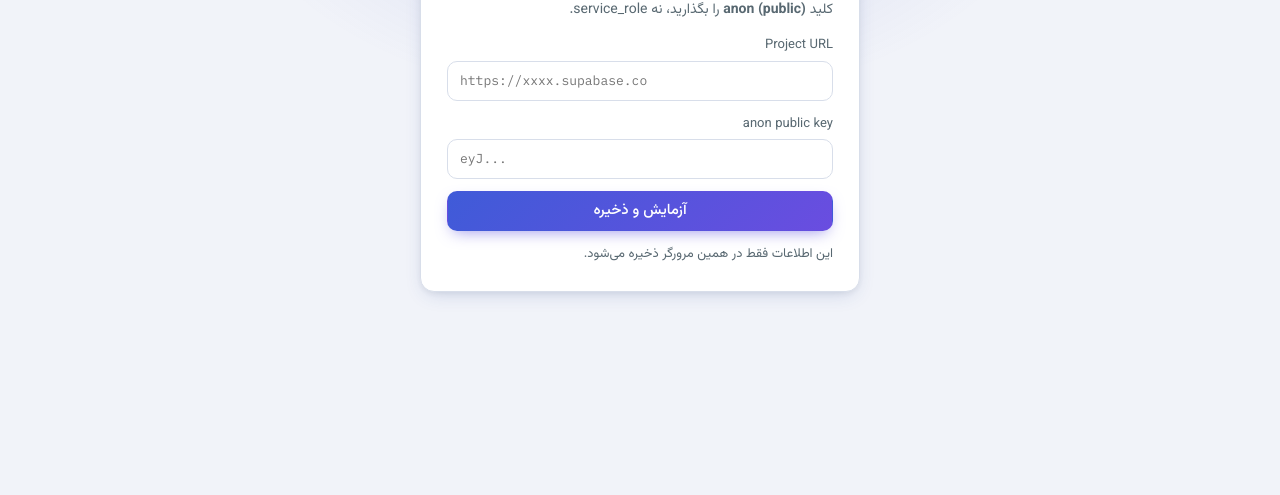
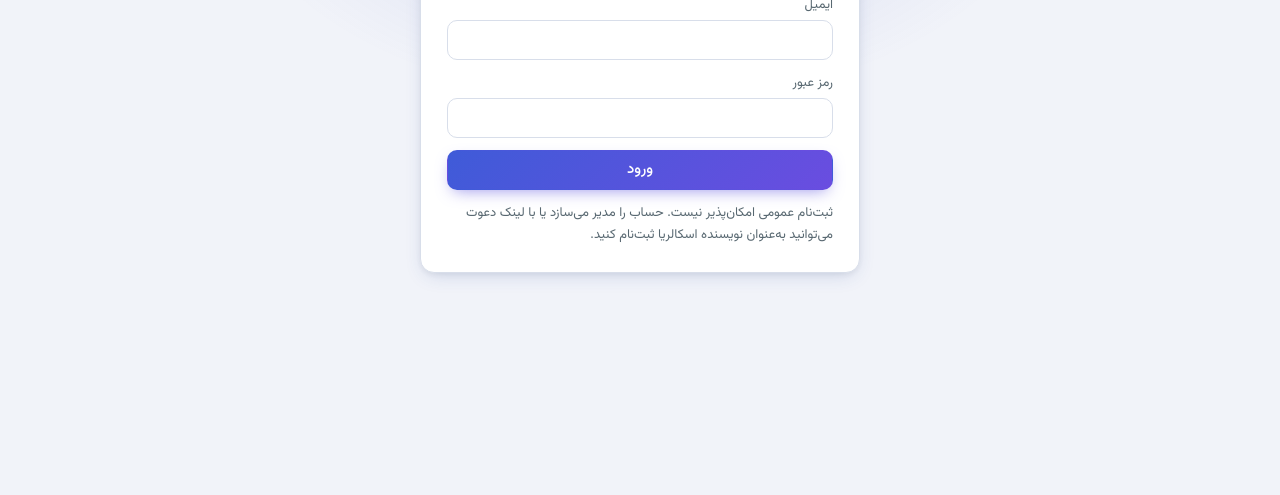
Before and after one commit to riseislamicstudies/translation-line, a plain HTML site: page index.html in a window 1280 px wide. Shown: the part 305-800 px from the top of the page. Drawn offline with nearby package versions, Linux system fonts and the light colour scheme.

Commit message:
Built-in Supabase connection (no setup screen)
Co-Authored-By: Claude Sonnet 5.5 <noreply@anthropic.com>
Claude-Session: https://claude.ai/code/session_01Hukc44j5oDzawRDucnk5dK

```diff
--- a/index.html
+++ b/index.html
@@ -768,6 +768,8 @@ try { var _t = localStorage.getItem('tl_theme'); if (_t !== 'dark' && _t !== 'li
   const LS = 'tl_cfg_v1';
   let cfg = null;
   try { cfg = JSON.parse(localStorage.getItem(LS)); } catch (_) { cfg = null; }
+  // Built-in connection (public URL + anon key, safe by design): no per-browser setup needed.
+  if (!cfg || !cfg.url || !cfg.key) cfg = { url: 'https://tersvbytrecqzuzkthfa.supabase.co', key: 'eyJhbGciOiJIUzI1NiIsInR5cCI6IkpXVCJ9.eyJpc3MiOiJzdXBhYmFzZSIsInJlZiI6InRlcnN2Ynl0cmVjcXp1emt0aGZhIiwicm9sZSI6ImFub24iLCJpYXQiOjE3OTQxOTc0NDQsImV4cCI6MjEwOTc3MzQ0NH0.Qq0JEASQEt5t0Yw668GYeBlqHkVVFEQpScPVTqENNVQ' };
   // A secret key must never be used in a browser: refuse a JWT whose role is service_role.
   function isServiceKey(key) {
     if (/^sb_secret_/.test(key)) return true;
```
